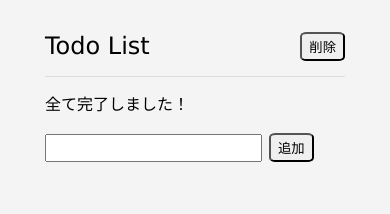
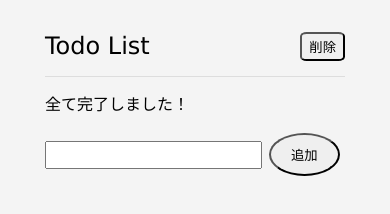
Before and after one commit to senoryugo/TodoApp, a plain HTML site: page index.html in a window 390 px wide. Drawn offline with nearby package versions, Linux system fonts and the light colour scheme.

Commit message:
Update style.css

```diff
--- a/style.css
+++ b/style.css
@@ -78,8 +78,8 @@ h1>button{
     }
 
     form input[type="submit"]{
-      padding: 3px 7px;
-      border-radius: 15%;
+      padding: 10px 20px;
+      border-radius: 50%;
     }
 
 }
```
